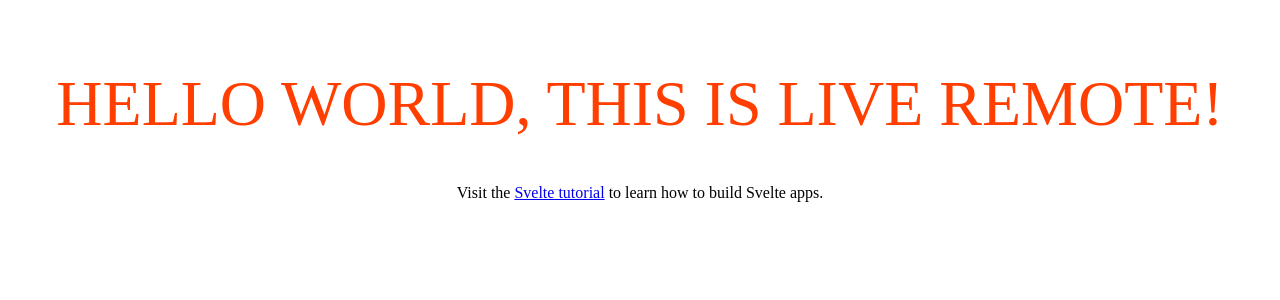
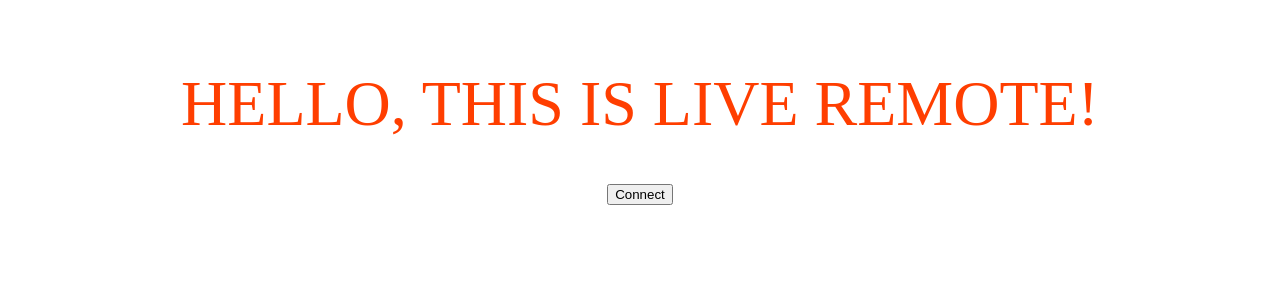
Before and after one commit to isfopo/live-remote, a Svelte app: page / in a window 1280 px wide. Shown: the top 300 px of the page. Built offline with nearby package versions, Linux system fonts and the light colour scheme; the HTML template or start-up script is replaced by a standard one.

Commit message:
connects to websocket

```diff
--- a/app/src/App.svelte
+++ b/app/src/App.svelte
@@ -1,13 +1,38 @@
 <script lang="ts">
-  export let name: string;
+  import { writable } from "svelte/store";
+
+  type State = {
+    requests: Array<Request>;
+  };
+
+  // Create a new store with the given data.
+  export const state = writable<State>({
+    requests: [],
+  });
+
+  export const connect = () => {
+    // Create a new websocket
+    const ws = new WebSocket("ws://localhost:8000");
+
+    ws.addEventListener("message", (message: any) => {
+      // Parse the incoming message here
+      const data: Request = JSON.parse(message.data);
+      // Update the state.  That's literally it.  This can happen from anywhere:
+      // we're not in a component, and there's no nested context.
+      state.update((state) => ({
+        ...state,
+        requests: [data].concat(state.requests),
+      }));
+    });
+  };
 </script>
 
 <main>
-  <h1>Hello {name}, this is Live Remote!</h1>
-  <p>
-    Visit the <a href="https://svelte.dev/tutorial">Svelte tutorial</a> to learn
-    how to build Svelte apps.
-  </p>
+  <h1>Hello, this is Live Remote!</h1>
+  <button on:click={connect}>Connect</button>
+  {#each $state.requests as request}
+    <p></p>
+  {/each}
 </main>
 
 <style>
```
